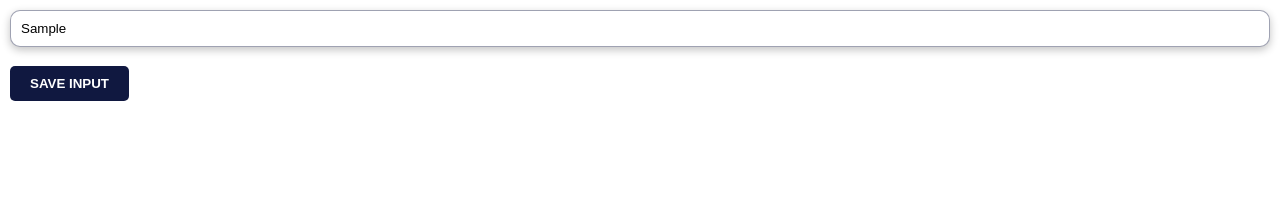
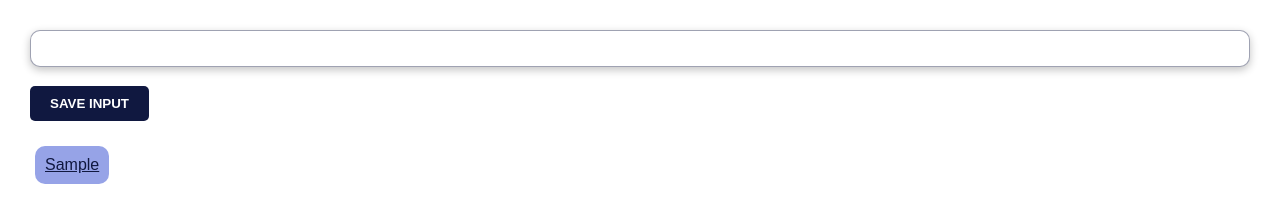
Before and after one commit to Awatanka/chrome-extention-JS, a plain HTML site: page index.html in a window 1280 px wide. Both pictures are taken after typing "Sample" into the empty fields and a click on the button "SAVE INPUT". Drawn offline with Linux system fonts and the light colour scheme.

Commit message:
Add basic input functionality and style

```diff
--- a/index.html
+++ b/index.html
@@ -12,6 +12,7 @@
 <body>
     <input type="text" id="input-el">
     <button id="input-btn">SAVE INPUT</button>
+    <ul id="ul-el"></ul>
     <script src="script.js"></script>
 </body>
 
--- a/script.js
+++ b/script.js
@@ -1,13 +1,21 @@
-let myLeads = ["www.awesomelead.com", "www.epiclead.com", "www.greatlead.com"];
+let myLeads = [];
 const inputEl = document.getElementById("input-el");
 const saveBtn = document.getElementById("input-btn");
 const link = "www.awesomelead.com";
+const ulEl = document.getElementById("ul-el");
 
 saveBtn.addEventListener("click", function () {
   myLeads.push(inputEl.value);
-  console.log(myLeads);
+  inputEl.value = "";
+  renderLeads();
 });
 
-for (let i = 0; i < myLeads.length; i++) {
-  console.log(myLeads[i]);
+function renderLeads() {
+  let listItems = "";
+
+  for (let i = 0; i < myLeads.length; i++) {
+    listItems += `<li><a target="_blank" href="${myLeads[i]}">${myLeads[i]}</a></li>`;
+  }
+
+  ulEl.innerHTML = listItems;
 }
--- a/style.css
+++ b/style.css
@@ -1,5 +1,5 @@
 body {
-  margin: 0;
+  margin: 20px;
   padding: 10px;
   font-family: Arial, Helvetica, sans-serif;
 }
@@ -28,3 +28,25 @@ button {
   border-radius: 5px;
   margin-top: 15px;
 }
+
+ul {
+  margin-top: 20px;
+  list-style: none;
+  padding-left: 0;
+  display: flex;
+  flex-direction: row;
+  flex-grow: inherit;
+}
+
+li {
+  margin: 5px;
+  list-style: none;
+  background-color: #96a3e7;
+  width: max-content;
+  padding: 10px;
+  border-radius: 10px;
+}
+
+a {
+  color: #101840;
+}
```
